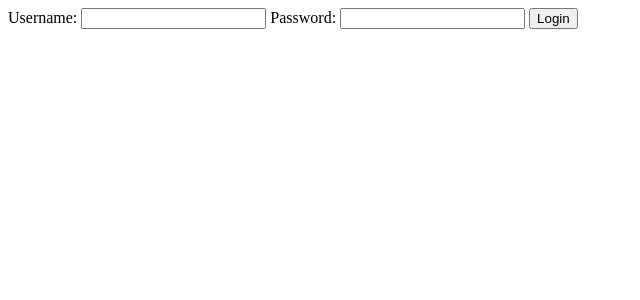
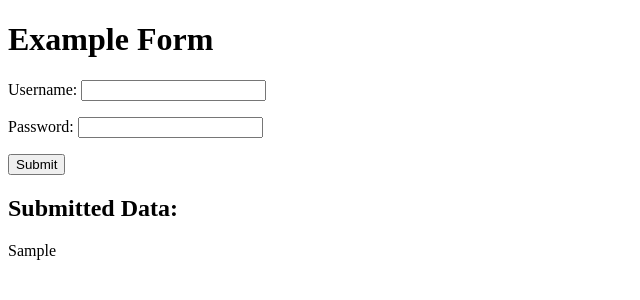
Before and after one commit to OlayinkaAdebisi/Alx_DjangoLearnLab, a Django app: template advanced_features_and_security/LibraryProject/bookshelf/templates/bookshelf/form_example.html in a window 1280 px wide. Shown: the top 300 px of the page, without its empty margins (0-640 px from the left). Run offline with Django 5.2, Linux system fonts and the light colour scheme; tables that the repository leaves empty hold one stand-in row (values such as "Sample post"); the template is opened without the code that fills it: values that come from a table or form of the project are taken from there, most other values are stand-ins (such as "Sample title", 1, 10 or a date in 2020).

Commit message:
2. Implementing Security Best Practices in Django

```diff
--- a/advanced_features_and_security/LibraryProject/bookshelf/templates/bookshelf/form_example.html
+++ b/advanced_features_and_security/LibraryProject/bookshelf/templates/bookshelf/form_example.html
@@ -1,10 +1,33 @@
-<form method="post" action="/submit/">
-    {% csrf_token %}
-    <label for="username">Username:</label>
-    <input type="text" name="username" id="username">
+<!DOCTYPE html>
+<html>
+<head>
+    <title>Example Form</title>
+</head>
+<body>
+    <h1>Example Form</h1>
 
-    <label for="password">Password:</label>
-    <input type="password" name="password" id="password">
+    <form method="post">
+        {% csrf_token %}  <!-- CSRF protection -->
+        {{ form.as_p }}
+        <button type="submit">Submit</button>
+    </form>
 
-    <button type="submit">Login</button>
-</form>
+    {% if submitted_data %}
+        <h2>Submitted Data:</h2>
+        <p>{{ submitted_data }}</p>
+    {% endif %}
+
+    {% if form.errors %}
+        <ul style="color:red;">
+            {% for field in form %}
+                {% for error in field.errors %}
+                    <li>{{ error }}</li>
+                {% endfor %}
+            {% endfor %}
+            {% for error in form.non_field_errors %}
+                <li>{{ error }}</li>
+            {% endfor %}
+        </ul>
+    {% endif %}
+</body>
+</html>
```
